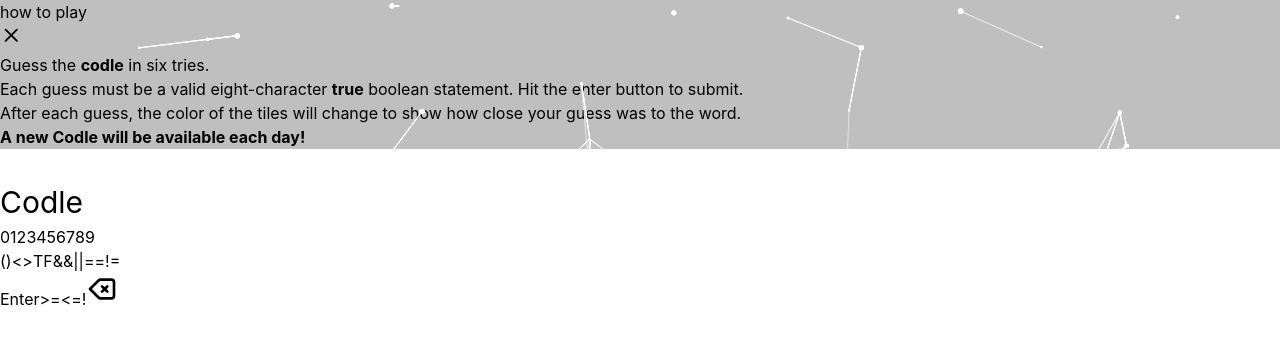
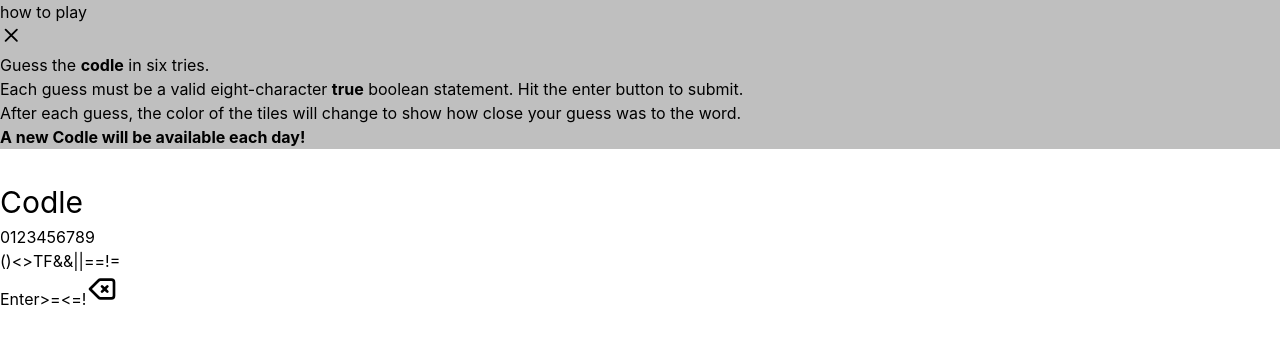
Before and after one commit to MahitMehta/Codele, a Next.js app: page / in a window 1280 px wide. Shown: the top 344 px of the page. Built offline with nearby package versions, Linux system fonts and the light colour scheme.

Commit message:
Improved Performance

```diff
--- a/pages/index.tsx
+++ b/pages/index.tsx
@@ -15,7 +15,7 @@ const Home: NextPage = () => {
         <title>Game | Codle</title>
         <link rel="icon" href="/favicon.ico" />
       </Head>
-      <ParticlesBG />
+      {/* <ParticlesBG /> */}
       <Navbar />
       <main style={{ height: "calc(100% - var(--navbar-height))"}} className='flex justify-center min-h-[575px] md:min-h-[675px] flex-col items-center'>
           <GameBoard />
```
